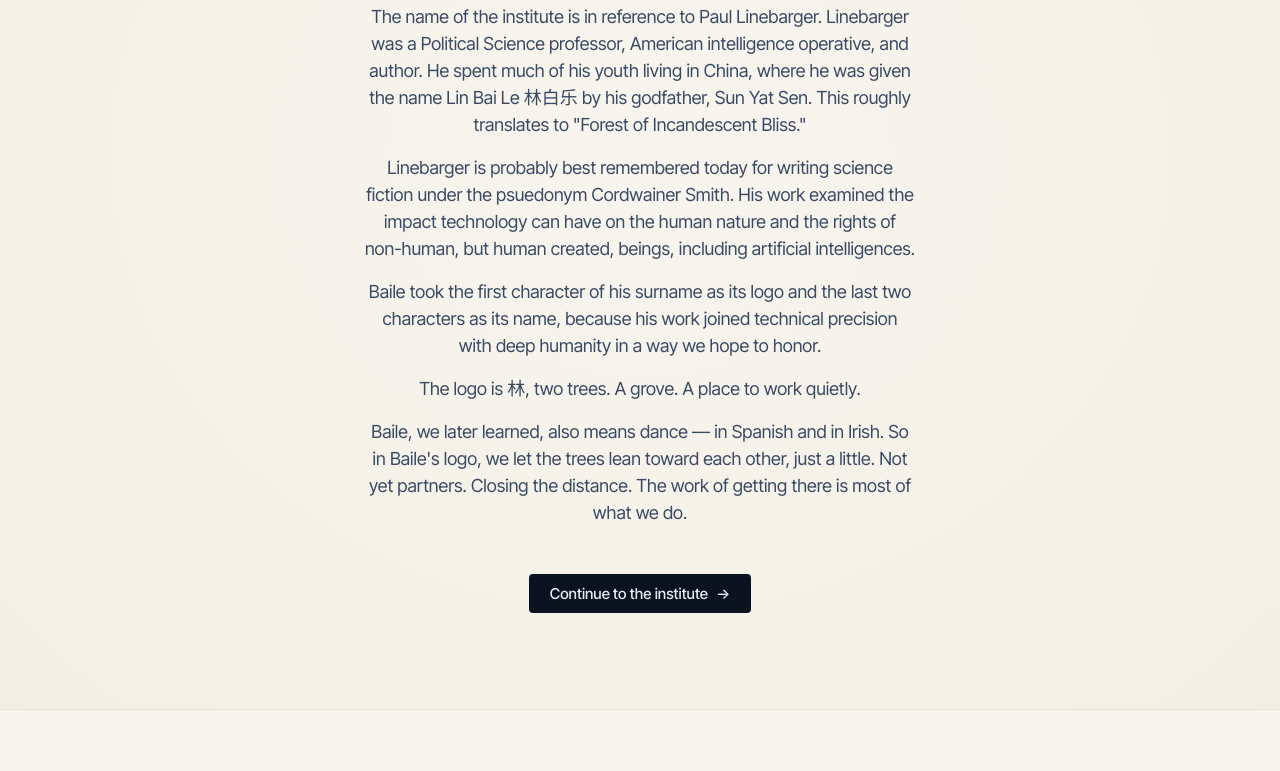
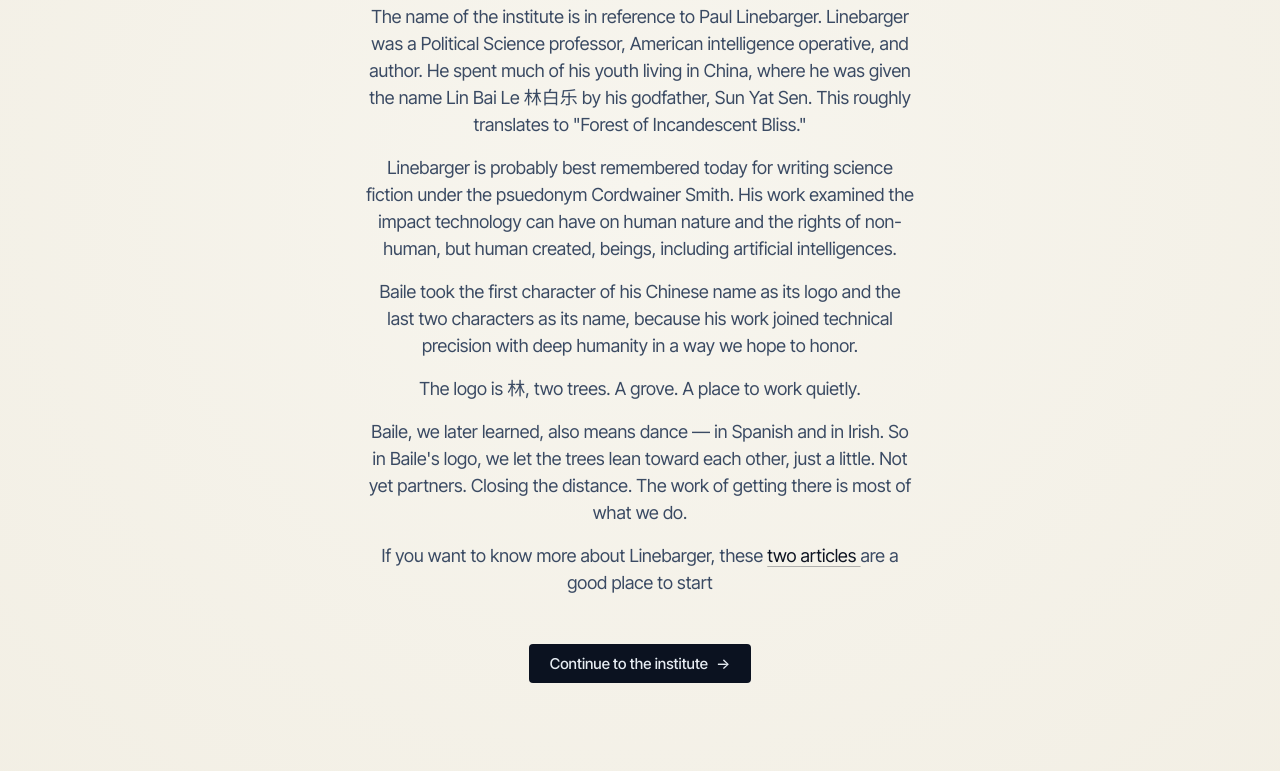
Before and after one commit to pvasholz/baile-site, a website: page story.html in a window 1280 px wide. Shown: the part 466-1237 px from the top of the page. Drawn offline with Linux system fonts and the light colour scheme.

Commit message:
Correct text and improve clarity in story.html

```diff
--- a/story.html
+++ b/story.html
@@ -73,11 +73,12 @@
           <h1 class="br-story-title">On the name.</h1>
           <div class="br-story-body">
             <p>The name of the institute is in reference to Paul Linebarger.  Linebarger was a Political Science professor, American intelligence operative, and author.  He spent much of his youth living in China, where he was given the name Lin Bai Le 林白乐 by his godfather, Sun Yat Sen.  This roughly translates to "Forest of Incandescent Bliss."</p>
-            <p>Linebarger is probably best remembered today for writing science fiction under the psuedonym Cordwainer Smith.  His work examined the impact technology can have on the human nature and the rights of non-human, but human created, beings, including artificial intelligences.  </p>
+            <p>Linebarger is probably best remembered today for writing science fiction under the psuedonym Cordwainer Smith.  His work examined the impact technology can have on human nature and the rights of non-human, but human created, beings, including artificial intelligences.  </p>
 
-            <p>Baile took the first character of his surname as its logo and the last two characters as its name, because his work joined technical precision with deep humanity in a way we hope to honor.</p>
+            <p>Baile took the first character of his Chinese name as its logo and the last two characters as its name, because his work joined technical precision with deep humanity in a way we hope to honor.</p>
             <p>The logo is 林, two trees. A grove. A place to work quietly.</p>
             <p>Baile, we later learned, also means dance — in Spanish and in Irish. So in Baile's logo, we let the trees lean toward each other, just a little. Not yet partners. Closing the distance. The work of getting there is most of what we do.</p>
+            <p> If you want to know more about Linebarger, these <a href="https://100.duke.edu/story/paul-myron-anthony-linebarger/"> two </a> <a href="https://hub.jhu.edu/magazine/2018/fall/cordwainer-smith-paul-linebarger/"> articles </a> are a good place to start</p>
           </div>
           <div class="br-story-foot">
             <a href="index.html" class="br-btn br-btn-primary">Continue to the institute <span class="br-arrow">→</span></a>
```
